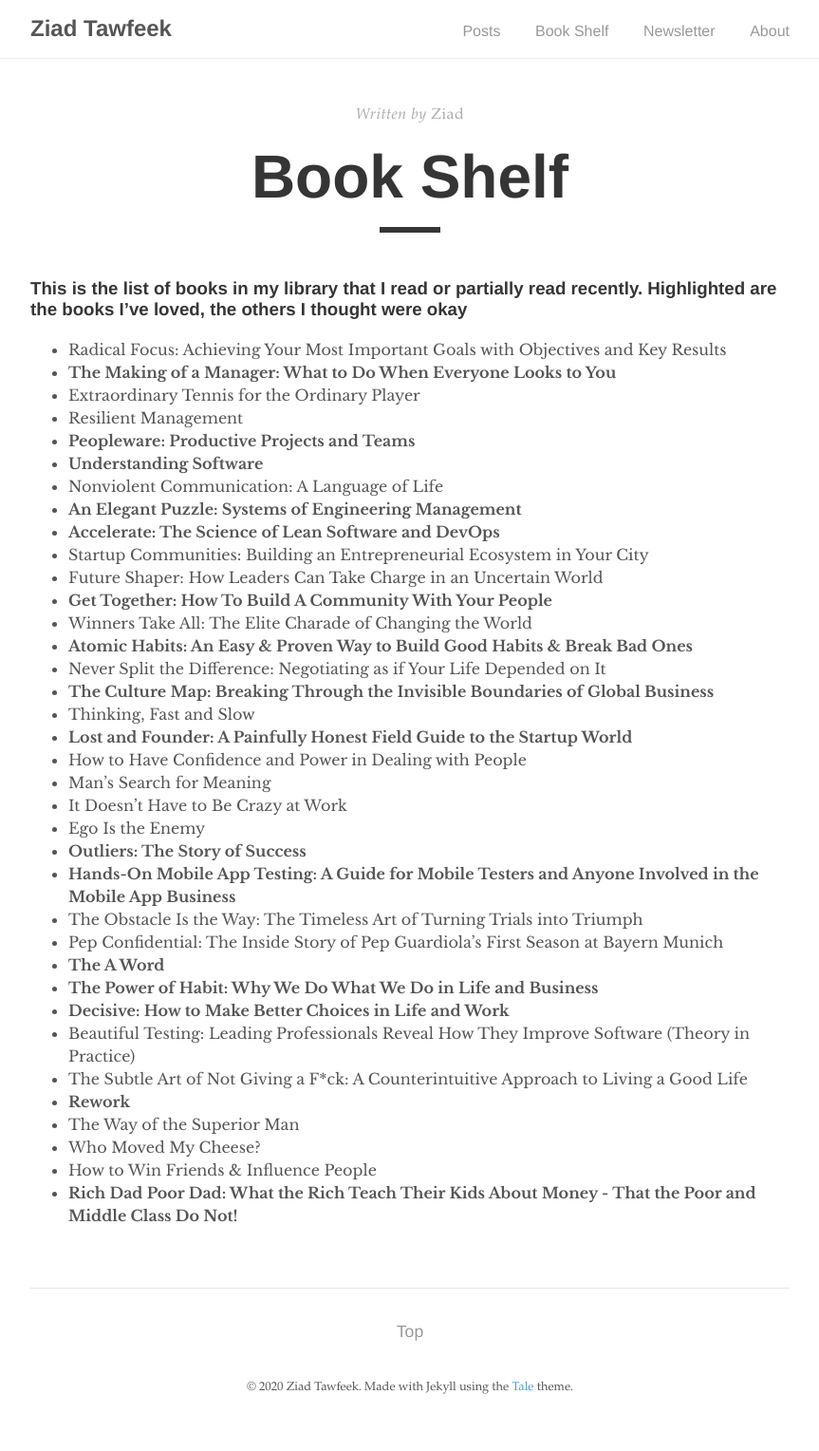
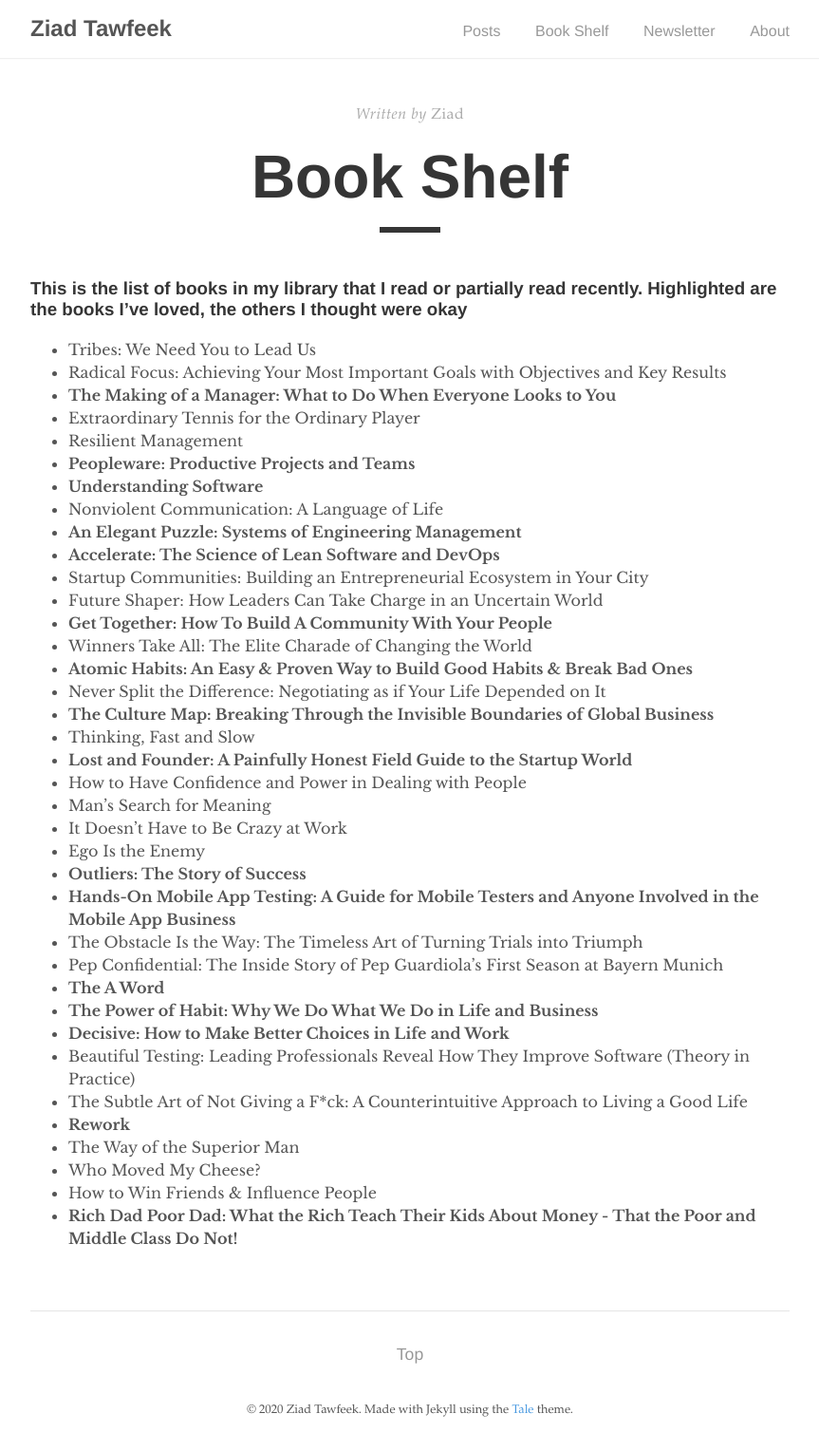
Before and after one commit to ziadtawfeek/web, a Jekyll site: the page built from _pages/book-shelf.md, in a window 1280 px wide. Shown: the whole page at 95% size, without its empty margins (208-1071 px from the left). Built offline with Jekyll 4.4.1, drawn with Linux system fonts in a browser that asks for light colours; before the commit the page ends 1504 px from its top, so only the background shows below that.

Commit message:
Update book-shelf.md

```diff
--- a/_pages/book-shelf.md
+++ b/_pages/book-shelf.md
@@ -7,6 +7,7 @@ permalink: /book-shelf/
 
 ### This is the list of books in my library that I read or partially read recently. Highlighted are the books I’ve loved, the others I thought were okay
 
+- Tribes: We Need You to Lead Us
 - Radical Focus: Achieving Your Most Important Goals with Objectives and Key Results
 - **The Making of a Manager: What to Do When Everyone Looks to You**
 - Extraordinary Tennis for the Ordinary Player
```
